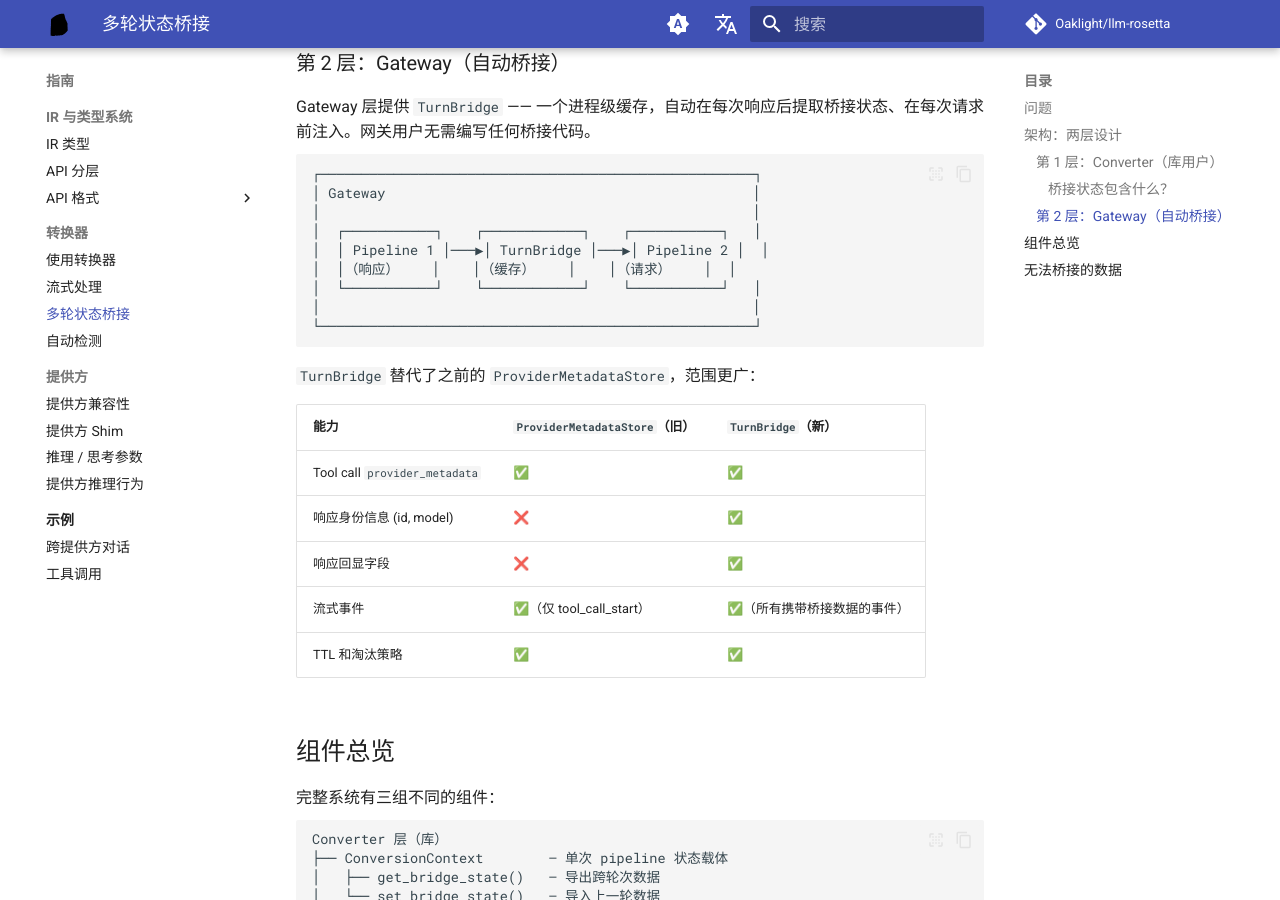
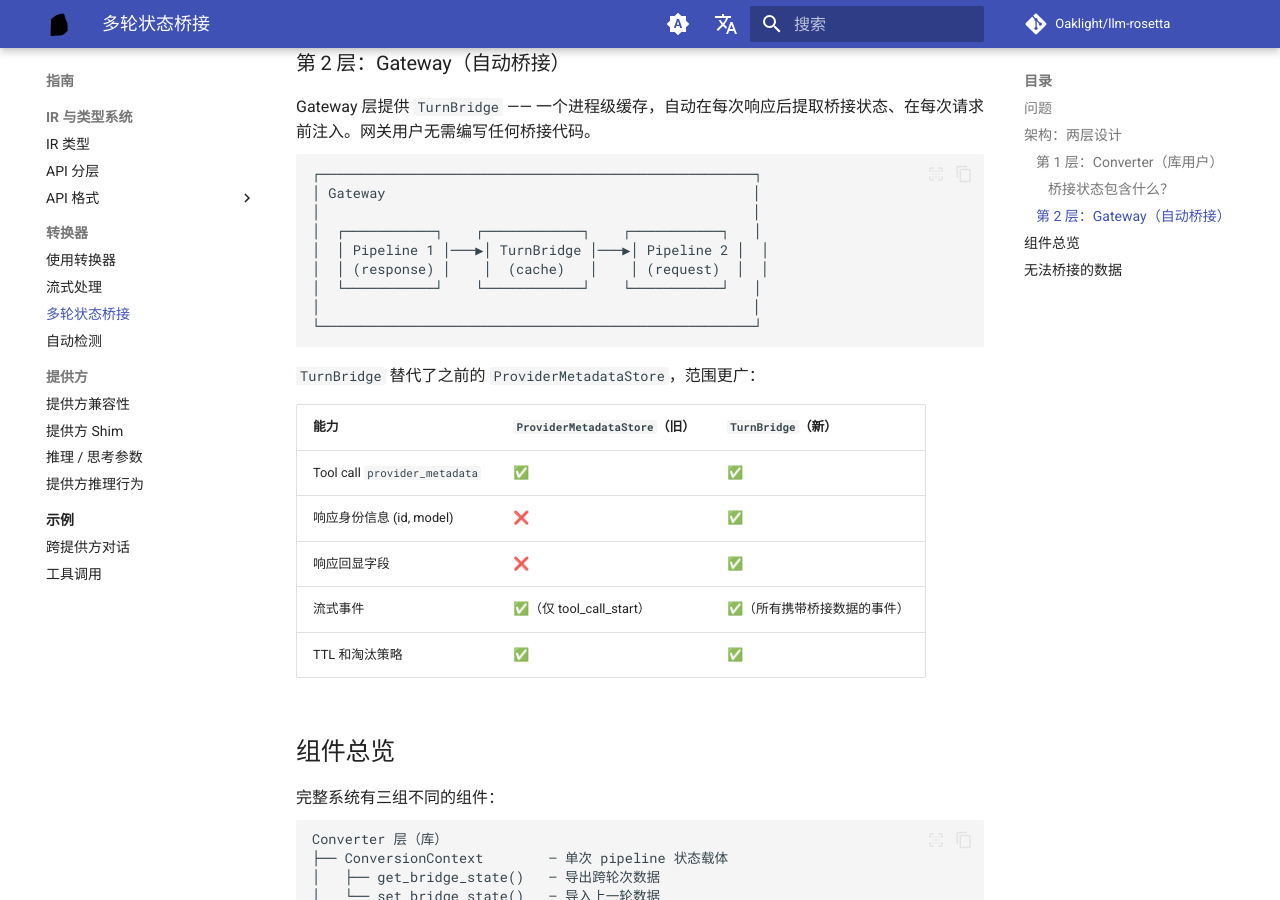
Before and after one commit to Oaklight/llm-rosetta, an MkDocs documentation site: the page built from docs/guide/turn-bridge.md, in a window 1280 px wide and 900 px high, scrolled down 2041 px. Built offline with MkDocs 1.6.1 and Material for MkDocs 9.7.7, drawn with Linux system fonts in a browser that asks for light colours; comment, search, counter and statistics services are not loaded.

Commit message:
fix: align turn-bridge ASCII diagram (fullwidth chars broke box borders)

```diff
--- a/docs/guide/turn-bridge.md
+++ b/docs/guide/turn-bridge.md
@@ -89,7 +89,7 @@ Gateway 层提供 `TurnBridge` —— 一个进程级缓存，自动在每次响
 │                                                     │
 │  ┌───────────┐    ┌────────────┐    ┌───────────┐   │
 │  │ Pipeline 1 │───▶│ TurnBridge │───▶│ Pipeline 2 │  │
-│  │（响应）    │    │（缓存）    │    │（请求）    │  │
+│  │ (response) │    │  (cache)   │    │ (request)  │  │
 │  └───────────┘    └────────────┘    └───────────┘   │
 │                                                     │
 └─────────────────────────────────────────────────────┘
```
